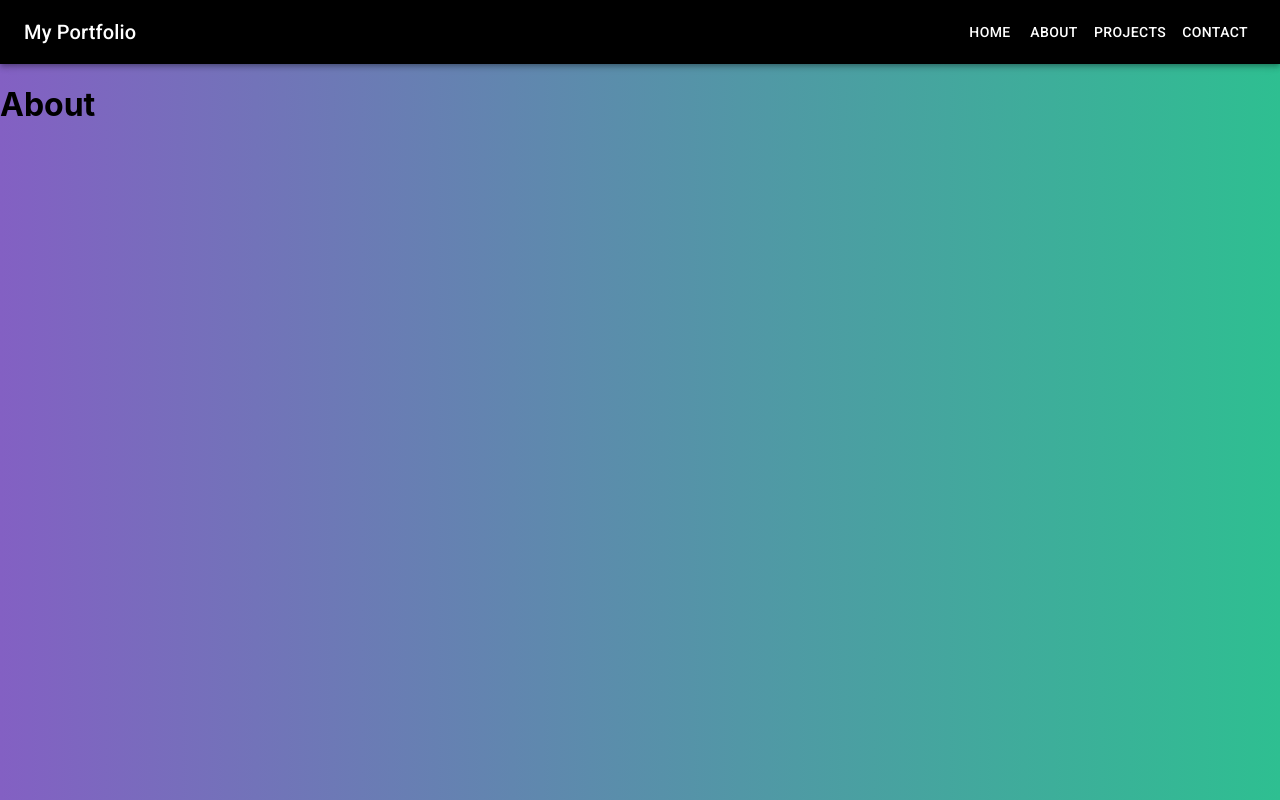
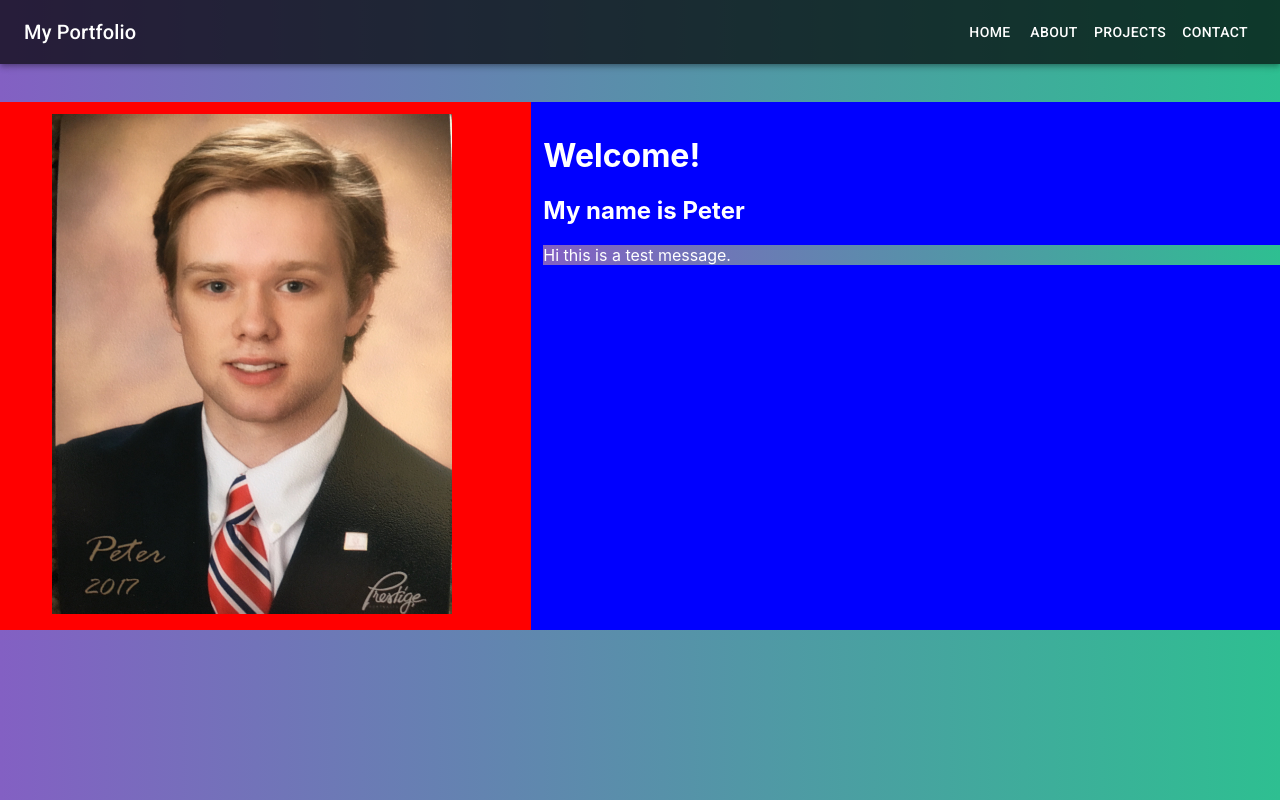
Before and after one commit to peterregan/pjrporfolio, a React (Create React App) app: page /about in a window 1280 px wide. Built offline with nearby package versions, Linux system fonts and the light colour scheme.

Commit message:
initial start ot about class

```diff
--- a/src/components/About.js
+++ b/src/components/About.js
@@ -1,12 +1,53 @@
 import React from 'react';
+import Grid from '@material-ui/core/Grid';
+import {withStyles} from "@material-ui/core";
+import AboutText from '../textbodies/AboutText';
+
+{/* styles */}
+const styles = {
+    root: {
+        backgroundColor: 'red',
+        height: '100%',
+        width: '100%'
+    },
+    grid: {
+        marginTop: '3%',
+    },
+    gridleft: {
+
+
+    },
+    gridright: {
+        backgroundColor: 'blue',
+        color: 'white',
+
+    },
+    image: {
+        marginLeft: '10%',
+        width: '400px',
+        height: '500px',
+    }
+};
 
 class About extends React.Component {
     render() {
+        const { classes } = this.props;
         return (
-            <div><h1>About</h1></div>
+            <div className={classes.root}>
+                <Grid container spacing={3} className={classes.grid}>
+                    <Grid item xs={5} className={classes.gridleft}>
+                        <img src={require('../images/peterpropic.jpg')} alt="Peter" className={classes.image} />
+                    </Grid>
+                    <Grid item xs={7} className={classes.gridright}>
+                        <h1>Welcome!</h1>
+                        <h2>My name is Peter</h2>
+                        <body>{AboutText}</body>
+                    </Grid>
+                </Grid>
+            </div>
         )
     }
 
 }
 
-export default About;
+export default withStyles(styles)(About);
--- a/src/components/Contact.js
+++ b/src/components/Contact.js
@@ -5,7 +5,6 @@ class Contact extends React.Component {
         return (
             <div><h1>Contact</h1>
                 <body>
-                {this.props.body}
                 </body>
             </div>
         )
--- a/src/components/Home.js
+++ b/src/components/Home.js
@@ -12,17 +12,17 @@ import Avatar from "@material-ui/core/Avatar";
 {/* styles */}
 const styles = {
     root:{
+        marginLeft: '18%',
+        marginRight: '18%',
         marginTop: '3%',
-        marginLeft: '20%',
-        marginRight: '20%',
         display: 'flex',
         textAlign: 'center',
         textDecorationColor: 'white',
         color: 'white'
     },
     grid:{
+        backgroundColor: 'rgba(0,0,0,.7)',
         padding: '2%',
-        backgroundColor: 'rgba(0,0,0,.75)',
         fontSize: '24px',
         align: 'center',
         margin: 'auto',
@@ -48,9 +48,8 @@ class Home extends React.Component {
         const { classes } = this.props;
         return (
             <div className={classes.root}>
-                <Grid container spacing={0} className={classes.grid}>
+                <Grid  className={classes.grid}>
                     <Grid item xs={12}>
-
                         <Avatar src={require('../images/peterpropic.jpg')} alt="Peter" className={classes.bigAvatar}/>
                         <h1>Peter Regan</h1>
                         <h2>Aspiring Software Engineer</h2>
--- a/src/components/NavBar.js
+++ b/src/components/NavBar.js
@@ -10,7 +10,7 @@ import Button from "@material-ui/core/Button";
 // styles for the navbar
 const useStyles = makeStyles(theme => ({
     root: {
-        backgroundColor: 'rgba(0,0,0,1)',
+        backgroundColor: 'rgba(0,0,0,.7)',
         color: 'white',
         display: 'flex',
     },
--- /dev/null
+++ b/src/textbodies/AboutText.js
@@ -0,0 +1,4 @@
+const aboutbody = `Hi\n
+this is a test message.`;
+
+export default aboutbody;
```
